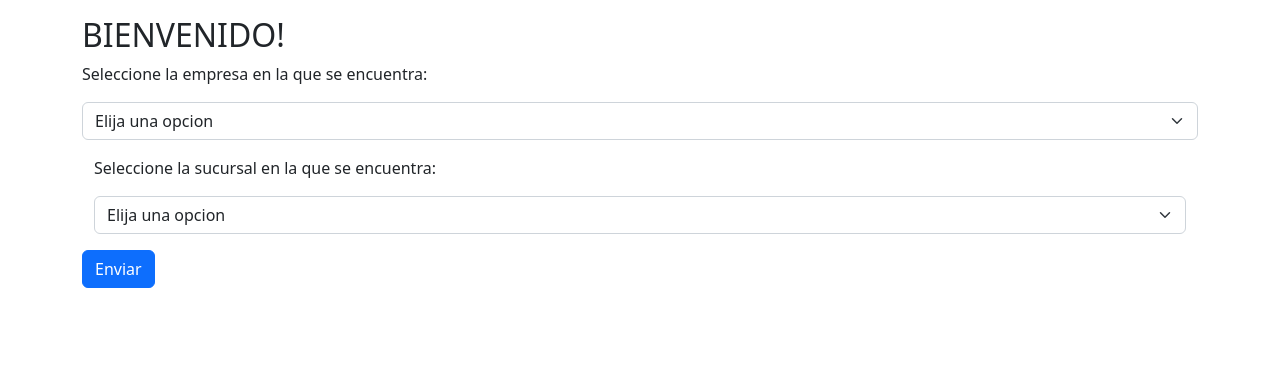
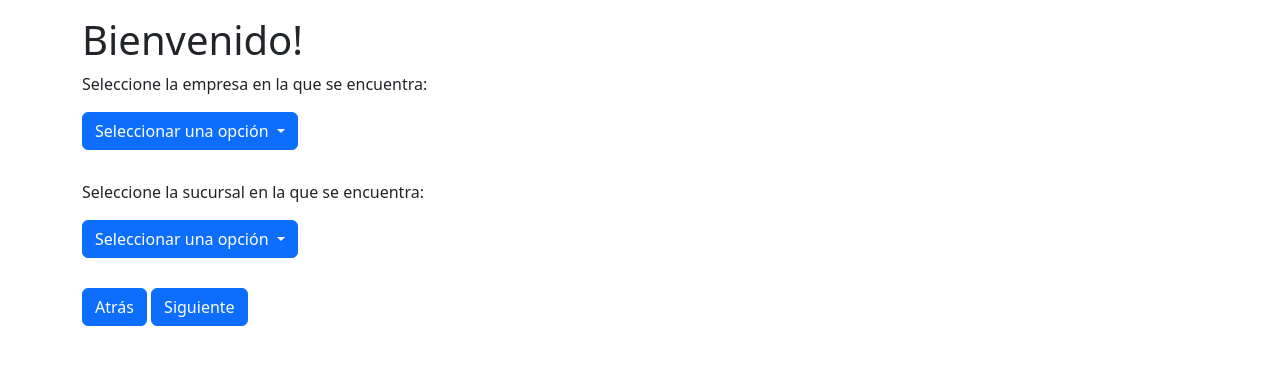
Before and after one commit to rodriguezmelisa15/ILUMINAR, a Django app: template iluminar/admisisweb/templates/paginas/sucursales.html in a window 1280 px wide. Shown: the top 365 px of the page. Run offline with Django 4.2, Linux system fonts and the light colour scheme; the template is opened without the code that fills it, so the values that code supplies are empty.

Commit message:
vista empresas y sucursales / vista articulos

```diff
--- a/iluminar/admisisweb/templates/paginas/login.html
+++ b/iluminar/admisisweb/templates/paginas/login.html
@@ -62,7 +62,7 @@
       });
     </script>
 
-  <a class="boton" href="{% url 'sucursales' %}" target="_self">Iniciar sesion</a>
+  <a class="boton" href="{% url 'empresas' %}" target="_self">Iniciar sesion</a>
   </form>
 </div>
 
--- a/iluminar/admisisweb/templates/paginas/sucursales.html
+++ b/iluminar/admisisweb/templates/paginas/sucursales.html
@@ -1,38 +1,64 @@
 <!DOCTYPE html>
-<html>
+<html lang="en">
 <head>
+  <title>Sucursales</title>
   <meta charset="utf-8">
   <meta name="viewport" content="width=device-width, initial-scale=1">
   <link href="https://cdn.jsdelivr.net/npm/bootstrap@5.2.3/dist/css/bootstrap.min.css" rel="stylesheet">
+  <script src="https://code.jquery.com/jquery-3.6.0.min.js"></script>
   <script src="https://cdn.jsdelivr.net/npm/bootstrap@5.2.3/dist/js/bootstrap.bundle.min.js"></script>
-  <title>Selección de empresas</title>
+  <script>
+    $(document).ready(function() {
+      $('.dropdown-menu a.dropdown-item').click(function() {
+        var selectedItem = $(this).text();
+        var parentButton = $(this).closest('.dropdown').find('.dropdown-toggle');
+        parentButton.text(selectedItem);
+      });
+    });
+  </script>
+
+  <style>
+    .dropdown-container {
+      margin-bottom: 30px;
+    }
+  </style>
 </head>
+<body>
 
-<body>
-    <div class="container mt-3">
-        <h2>BIENVENIDO!</h2>
-        <p>Seleccione la empresa en la que se encuentra:</p>
-        <form action="/action_page.php">
+<div class="container mt-3">
+  <h1>Bienvenido!</h1>
 
-            <select class="form-select" id="sel1" name="empresa">
-                <option>Elija una opcion</option>
-                {% for empresa in empresas %}
-                    <option value="{{ empresa.id }}">{{ empresa.fantasia }}</option>
-                {% endfor %}
-            </select>
+  <p>Seleccione la empresa en la que se encuentra:</p>
+  <div class="dropdown-container">
+    <div class="dropdown">
+      <button class="btn btn-primary dropdown-toggle" type="button" id="empresaDropdown" data-bs-toggle="dropdown" aria-haspopup="true" aria-expanded="false">
+        Seleccionar una opción
+      </button>
+      <ul class="dropdown-menu" aria-labelledby="empresaDropdown">
+        {% for empresa in empresas %}
+          <li><a class="dropdown-item" href="#">{{ empresa }}</a></li>
+        {% endfor %}
+      </ul>
+    </div>
+  </div>
 
-            <div class="container mt-3">
-                <p>Seleccione la sucursal en la que se encuentra:</p>
-                <select class="form-select" id="sel1" name="sucursal">
-                    <option>Elija una opcion</option>
-                    {% for sucursal in sucursales %}
-                        <option value="{{ sucursal.id }}">{{ sucursal.nombre }}</option>
-                    {% endfor %}
-                </select>
-            </div>
+  <p>Seleccione la sucursal en la que se encuentra:</p>
+  <div class="dropdown-container">
+    <div class="dropdown">
+      <button class="btn btn-primary dropdown-toggle" type="button" id="sucursalDropdown" data-bs-toggle="dropdown" aria-haspopup="true" aria-expanded="false">
+        Seleccionar una opción
+      </button>
+      <ul class="dropdown-menu" aria-labelledby="sucursalDropdown">
+        {% for sucursal in sucursales %}
+          <li><a class="dropdown-item" href="#">{{ sucursal }}</a></li>
+        {% endfor %}
+      </ul>
+    </div>
+  </div>
 
-            <button type="submit" class="btn btn-primary mt-3">Enviar</button>
-        </form>
-    </div>
+  <a href="{% url 'login' %}" class="btn btn-primary">Atrás</a>
+  <a href="{% url 'articulos' %}" class="btn btn-primary">Siguiente</a>
+</div>
+
 </body>
 </html>
--- a/iluminar/admisisweb/urls.py
+++ b/iluminar/admisisweb/urls.py
@@ -2,8 +2,10 @@ from django.urls import path
 from . import views
 
 urlpatterns = [
-    path('sucursales/', views.Sucursal, name='sucursales'),
+    path('empresas/', views.Empresa, name='empresas'),
     path ('', views.Usuario, name='login'),
+    path ('articulos/', views.Articulo, name='articulos'),
+
 
 
 
```
Also changed, not shown: iluminar/admisisweb/templates/paginas/articulos.html (+42 -0 lines), iluminar/admisisweb/views.py (+8 -11 lines).
